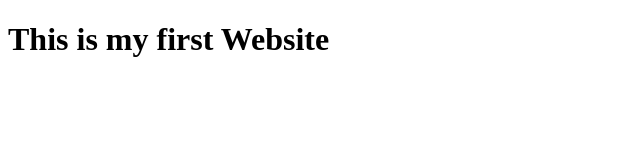
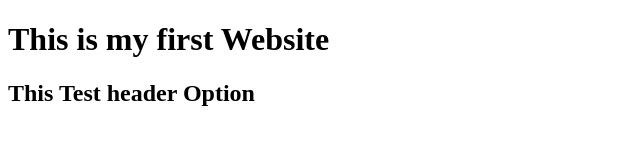
Before and after one commit to Julkar100/julkarCV, a plain HTML site: page index.html in a window 1280 px wide. Shown: the whole page, without its empty margins (0-640 px from the left). Drawn offline with Linux system fonts and the light colour scheme.

Commit message:
Second Header Check

```diff
--- a/index.html
+++ b/index.html
@@ -10,6 +10,7 @@
 
 <body>
     <h1>This is my first Website</h1>
+    <h2>This Test header Option</h2>
 </body>
 
 </html>
```
